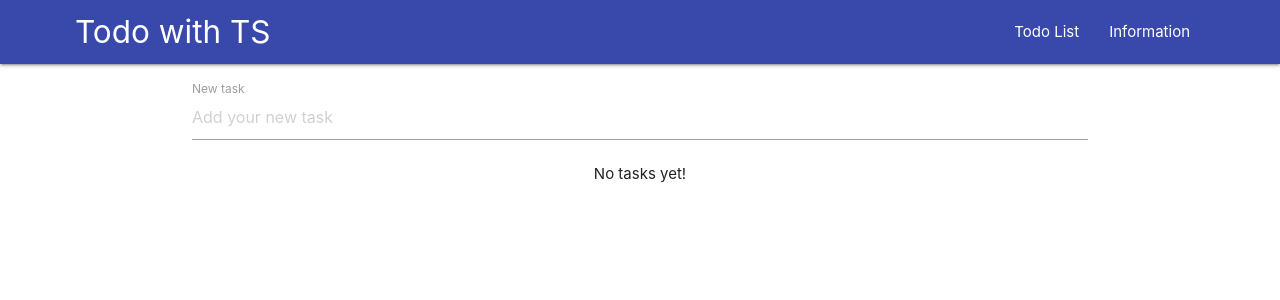
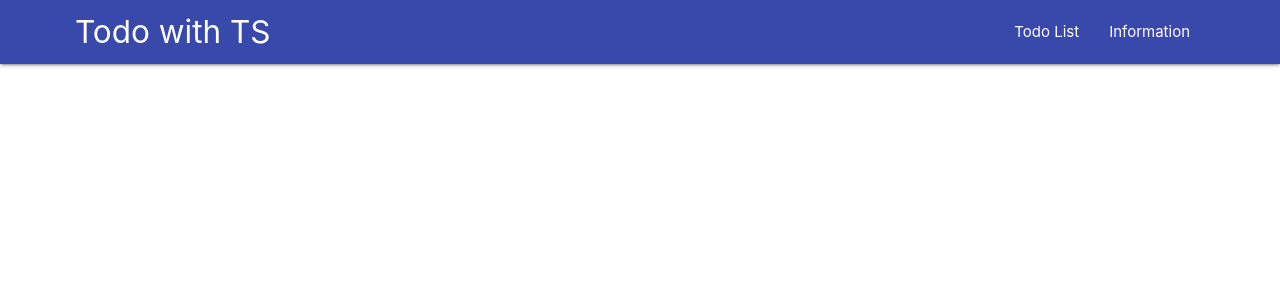
Before and after one commit to spumony/create-react-app-with-ts, a React (Create React App) app: page / in a window 1280 px wide. Shown: the top 300 px of the page. Built offline with nearby package versions, Linux system fonts and the light colour scheme.

Commit message:
Root for gh-pages

```diff
--- a/src/App.tsx
+++ b/src/App.tsx
@@ -10,8 +10,8 @@ const App: React.FC = () => {
       <Navbar />
       <div className="container">
         <Switch>
-          <Route component={TodosPage} path="/" exact />
-          <Route component={AboutPage} path="/about" />
+          <Route component={TodosPage} path="/todo-ts" exact />
+          <Route component={AboutPage} path="/todo-ts/about" />
         </Switch>
       </div>
     </BrowserRouter>
```
Also changed, not shown: 1 other file (tests, documents, lock files or other folders).
